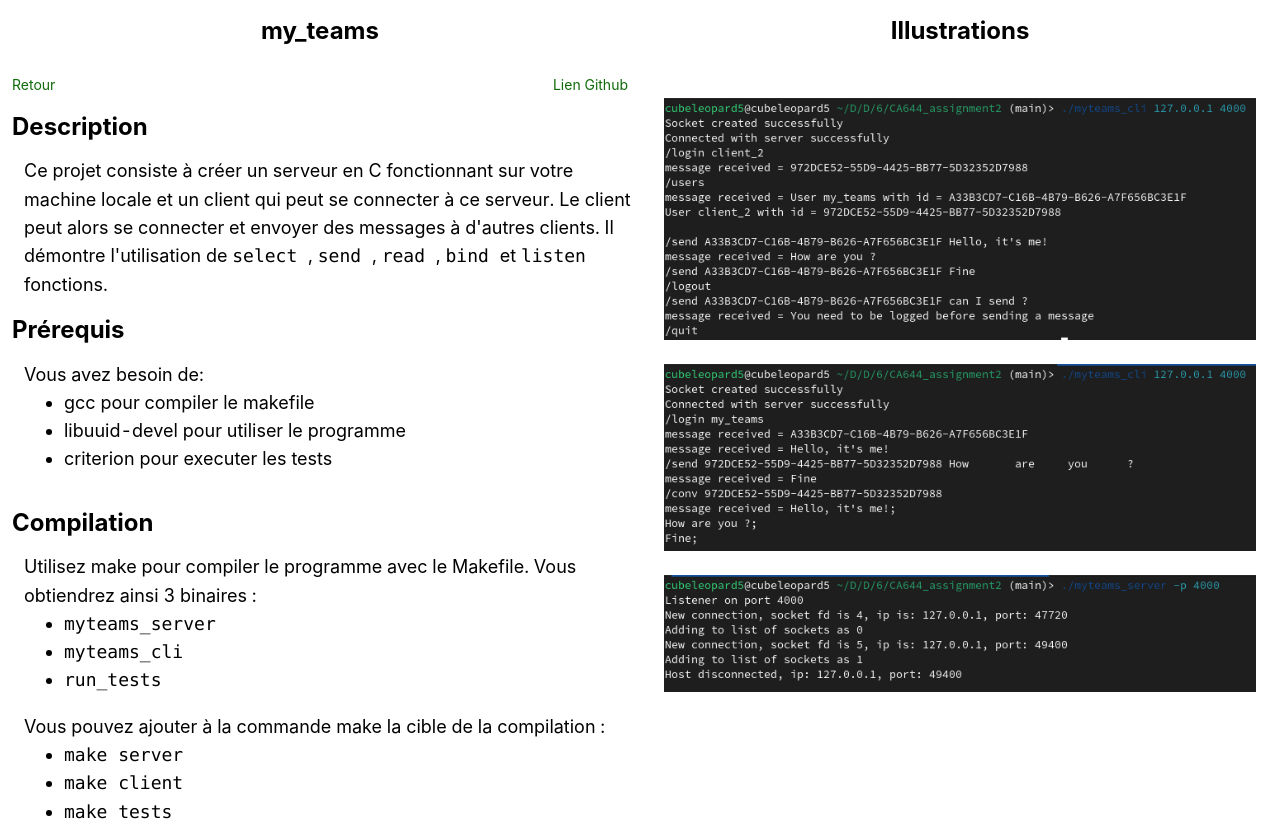
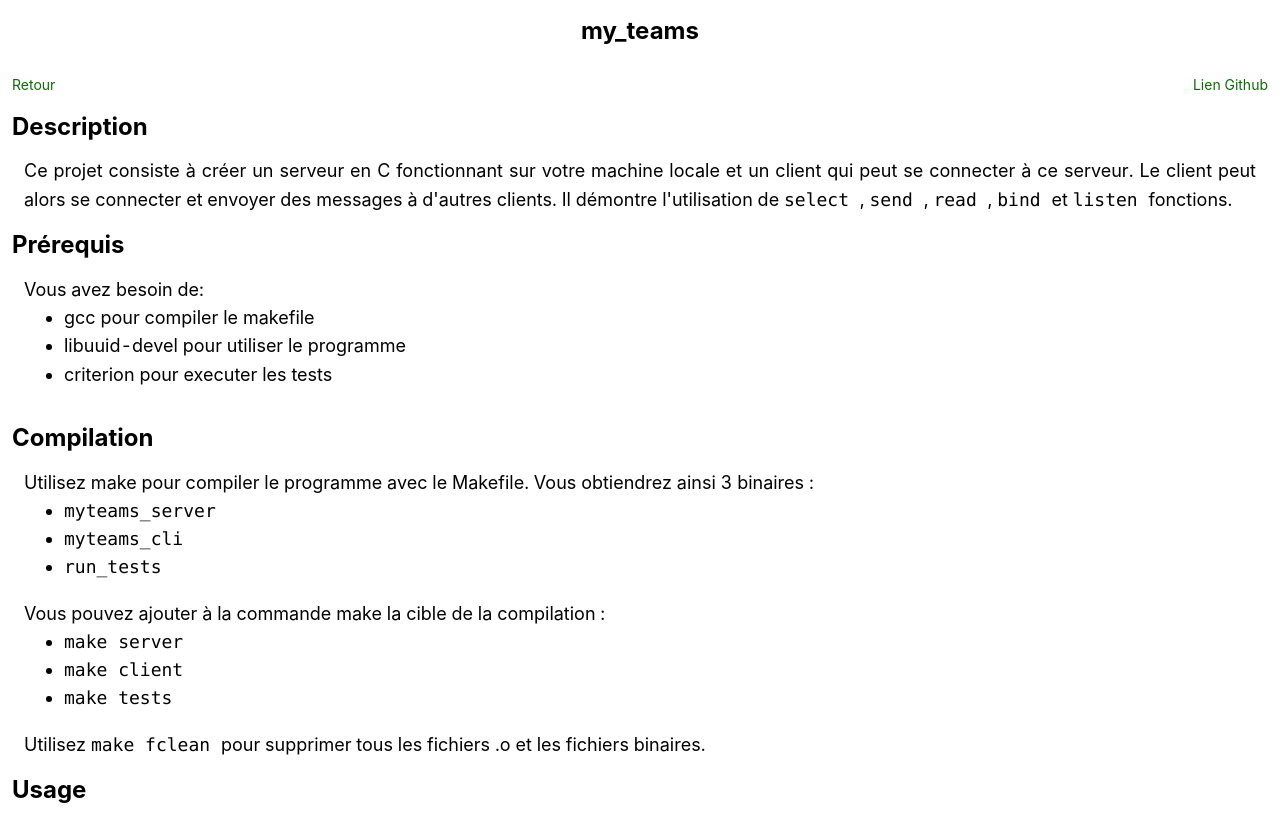
Before and after one commit to CubeLeopard5/app-front, a Nuxt app: page /my_teams in a window 1280 px wide. Shown: the top 821 px of the page. Built offline with nearby package versions, Linux system fonts and the light colour scheme.

Commit message:
make projects pages handle phone screen size

```diff
--- a/pages/erudia.vue
+++ b/pages/erudia.vue
@@ -1,15 +1,15 @@
 <template>
-    <div class="box">
-        <div class="col-text">
+    <div class="box" :style="{ '--dir': width > 1400 ? 'row' : 'column' }">
+        <div class="col-text" :style="{ '--size': width > 1400 ? '50%' : '100%' }">
             <span class="title" style="margin-bottom: 12px; margin-top: 12px;"> Erudia </span>
             <div style="display: flex; flex-direction: row; align-items: center; width: 100%; justify-content: space-between;">
                 <NuxtLink to="/" style="margin-left: 12px;"> {{ $t('projects.back') }} </NuxtLink>
                 <a href="https://erudia.fr" target="_blank" style="margin-right: 12px;"> {{ $t('projects.link') }} </a>
             </div>
-            <div class="description">
+            <div class="description" :style="(width > 1400) ? { 'height': '90vh', 'overflow-y': 'scroll' } : {}">
                 <div class="descriptin-box">
                     <span class="title" style="padding-left: 12px;"> {{ $t('erudia.description.title') }} </span>
-                    <div style="padding-left: 24px;" class="descriptin-box">
+                    <div style="padding-left: 24px; padding-right: 24px;" class="descriptin-box">
                         <span> {{ $t('erudia.description.first') }} </span>
                         <span> {{ $t('erudia.description.second') }} </span>
                         <span> {{ $t('erudia.description.third') }} </span>
@@ -28,7 +28,7 @@
                 </div>
             </div>
         </div>
-        <div class="col-text">
+        <div class="col-text" :style="{ '--size': width > 1400 ? '50%' : '100%' }">
             <span class="title" style="margin-bottom: 12px; margin-top: 12px;"> Illustrations </span>
             <div class="box-images">
                 <img src="@/assets/erudia_1.png" alt="" style="width: 90%; height: 90%;">
@@ -39,12 +39,10 @@
     </div>
 </template>
 
-<script>
-import { defineComponent, ref } from 'vue';
+<script setup>
+import { ref } from 'vue';
 import { useWindowSize } from '@vueuse/core';
 
-export default defineComponent({
-    setup() {
 const { width } = useWindowSize();
 const data = ref([
     {
@@ -71,27 +69,24 @@ export default defineComponent({
         img: "https://kazupon.github.io/vue-i18n/vue-i18n-logo.png",
         title: "Vue-i18n",
     },
-        ])
-        return {
-            data,
-            width,
-        };
-    },
-});
+]);
 </script>
 
 <style scoped>
 .box {
     display: flex;
-    flex-direction: row;
+    flex-direction: var(--dir);
     justify-content: space-around;
+    text-align: justify;
+    text-justify: inter-word;
 }
+
 
 .col-text {
     display: flex;
     flex-direction: column;
     align-items: center;
-    width: 50%;
+    width: var(--size);
     gap: 12px;
 }
 
@@ -105,8 +100,6 @@ export default defineComponent({
     display: flex;
     flex-direction: column;
     gap: 12px;
-    height: 90vh;
-    overflow-y: scroll;
     font-size: 18px;
 }
 
--- a/pages/index.vue
+++ b/pages/index.vue
@@ -38,7 +38,7 @@
 <script setup>
 import { useWindowSize } from '@vueuse/core';
 
-const { width, height } = useWindowSize();
+const { width } = useWindowSize();
 </script>
 
 <style>
--- a/pages/my_teams.vue
+++ b/pages/my_teams.vue
@@ -1,19 +1,19 @@
 <template>
-    <div class="box">
-        <div class="col-text">
+    <div class="box" :style="{ '--dir': width > 1400 ? 'row' : 'column' }">
+        <div class="col-text" :style="{ '--size': width > 1400 ? '50%' : '100%' }">
             <span class="title" style="margin-bottom: 12px; margin-top: 12px;"> my_teams </span>
             <div style="display: flex; flex-direction: row; align-items: center; width: 100%; justify-content: space-between;">
                 <NuxtLink to="/" style="margin-left: 12px;"> {{ $t('projects.back') }} </NuxtLink>
                 <a href="https://github.com/CubeLeopard5/my_teams" target="_blank" style="margin-right: 12px;"> {{ $t('projects.github') }} </a>
             </div>
-            <div class="description">
+            <div class="description" :style="(width > 1400) ? { 'height': '90vh', 'overflow-y': 'scroll' } : {}">
                 <div class="descriptin-box">
                     <span class="title" style="padding-left: 12px;"> {{ $t('teams.description.title') }} </span>
-                    <span style="padding-left: 24px;"> {{ $t('teams.description.first') }} <code> select </code>, <code> send </code>, <code> read </code>, <code> bind </code> {{ $t('teams.description.and') }} <code> listen </code> {{ $t('teams.description.functions') }} </span>
+                    <span style="padding-left: 24px; padding-right: 24px;"> {{ $t('teams.description.first') }} <code> select </code>, <code> send </code>, <code> read </code>, <code> bind </code> {{ $t('teams.description.and') }} <code> listen </code> {{ $t('teams.description.functions') }} </span>
                 </div>
                 <div class="descriptin-box">
                     <span class="title" style="padding-left: 12px;"> {{ $t('teams.requirements.title') }} </span>
-                    <div style="padding-left: 24px;">
+                    <div style="padding-left: 24px; padding-right: 24px;">
                         <span> {{ $t('teams.requirements.need') }} </span>
                         <ul>
                             <li> {{ $t('teams.requirements.gcc') }} </li>
@@ -24,7 +24,7 @@
                 </div>
                 <div class="descriptin-box">
                     <span class="title" style="padding-left: 12px;"> {{ $t('teams.compilation.title') }} </span>
-                    <div style="padding-left: 24px;">
+                    <div style="padding-left: 24px; padding-right: 24px;">
                         <span> {{ $t('teams.compilation.first') }} </span>
                         <ul>
                             <li> <code> myteams_server </code> </li>
@@ -42,7 +42,7 @@
                 </div>
                 <div class="descriptin-box">
                     <span class="title" style="padding-left: 12px;"> {{ $t('teams.usage.title') }} </span>
-                    <div style="display: flex; flex-direction: column; padding-left: 24px; gap: 12px;">
+                    <div style="display: flex; flex-direction: column; padding-left: 24px; padding-right: 24px; gap: 12px;">
                         <span> {{ $t('teams.usage.first') }} </span>
                         <code class="code-text"> ./myteams_server </code>
                         <span> {{ $t('teams.usage.second') }} </span>
@@ -55,7 +55,7 @@
                 </div>
                 <div class="descriptin-box">
                     <span class="title" style="padding-left: 12px;"> {{ $t('teams.commands.title') }} </span>
-                    <div style="display: flex; flex-direction: column; padding-left: 24px; gap: 12px;">
+                    <div style="display: flex; flex-direction: column; padding-left: 24px; padding-right: 24px; gap: 12px;">
                         <span> {{ $t('teams.commands.first') }} </span>
                         <code class="code-text"> /help </code>
                         <span> {{ $t('teams.commands.second') }} </span>
@@ -76,7 +76,7 @@
                 </div>
             </div>
         </div>
-        <div class="col-text">
+        <div class="col-text" :style="{ '--size': width > 1400 ? '50%' : '100%' }">
             <span class="title" style="margin-bottom: 12px; margin-top: 12px;"> Illustrations </span>
             <div class="box-images">
                 <img src="@/assets/my_teams_1.png" alt="" style="width: 100%;">
@@ -87,11 +87,19 @@
     </div>
 </template>
 
+<script setup>
+import { useWindowSize } from '@vueuse/core';
+
+const { width } = useWindowSize();
+</script>
+
 <style scoped>
 .box {
     display: flex;
-    flex-direction: row;
+    flex-direction: var(--dir);
     justify-content: space-around;
+    text-align: justify;
+    text-justify: inter-word;
 }
 
 .code-text {
@@ -103,7 +111,7 @@
     display: flex;
     flex-direction: column;
     align-items: center;
-    width: 50%;
+    width: var(--size);
     gap: 12px;
 }
 
@@ -111,8 +119,6 @@
     display: flex;
     flex-direction: column;
     gap: 12px;
-    height: 90vh;
-    overflow-y: scroll;
     font-size: 18px;
 }
 
```
Lines whose indentation alone changed are shown as unchanged.
